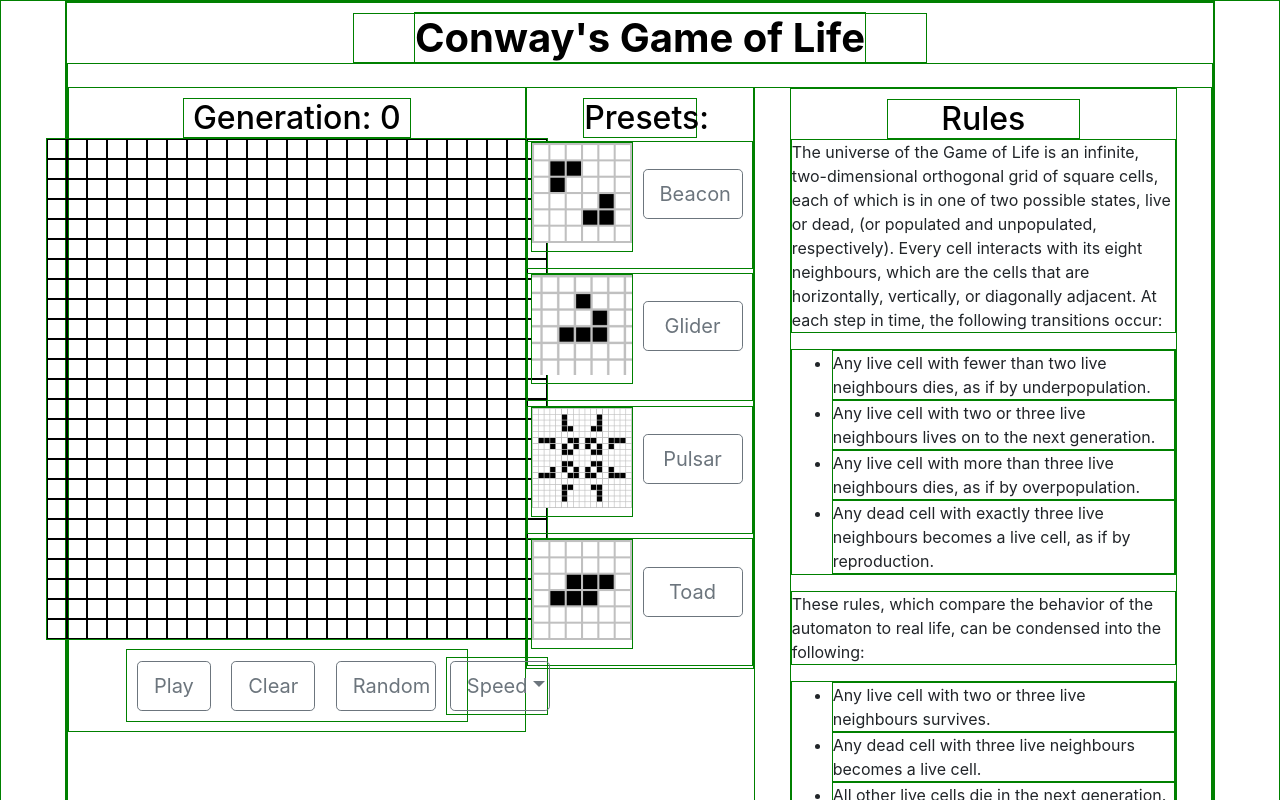
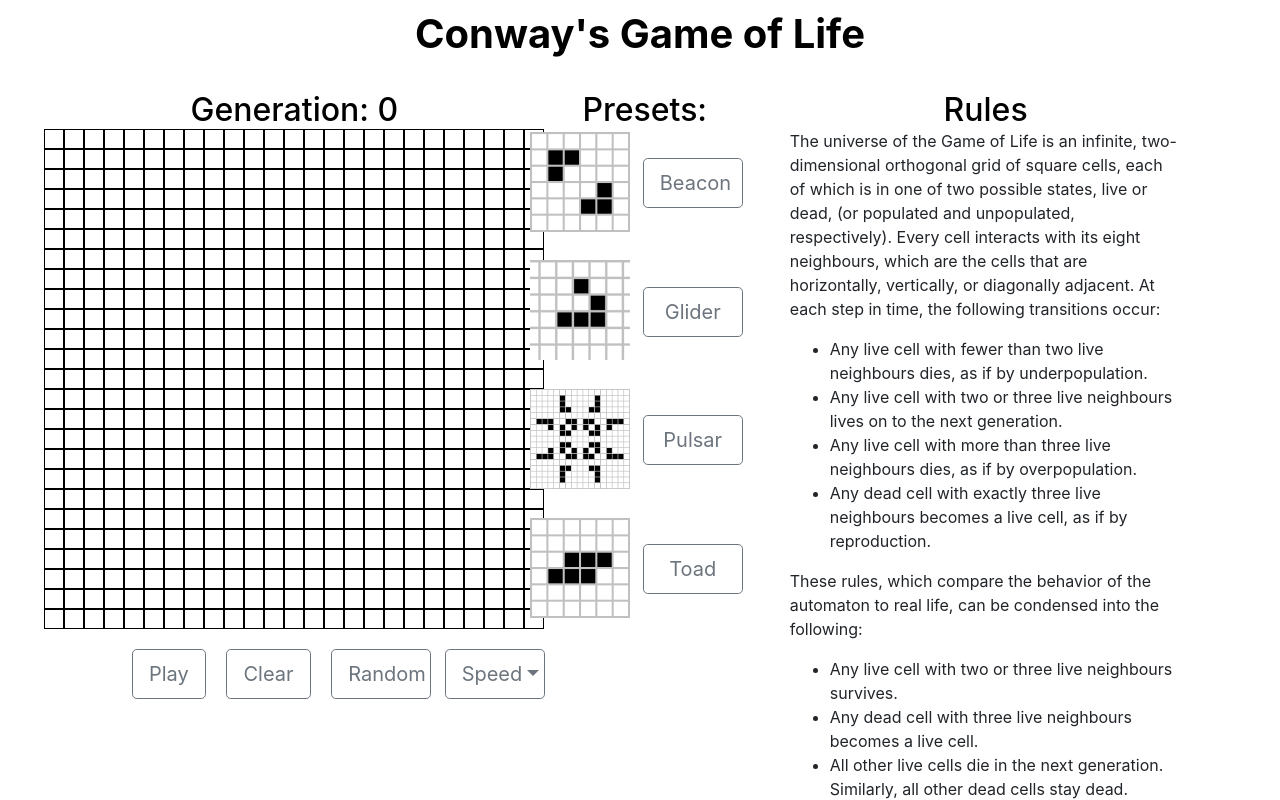
Before and after one commit to shanejeremich/Game-of-Life, a React (Create React App) app: page / in a window 1280 px wide. Shown: the top 800 px of the page. Built offline with nearby package versions, Linux system fonts and the light colour scheme.

Commit message:
took out border on index

```diff
--- a/src/theme/index.css
+++ b/src/theme/index.css
@@ -1,7 +1,3 @@
-* {
-    border: 1px solid green;
-}
-
 body {
     width: 90%;
     margin: auto;
@@ -32,10 +28,10 @@ a {
     color: black;
 }
 
-a:hover _{
-    color: gray
+a:hover _ {
+    color: gray;
 }
 
 a:visited {
-    color: gray
+    color: gray;
 }
```
